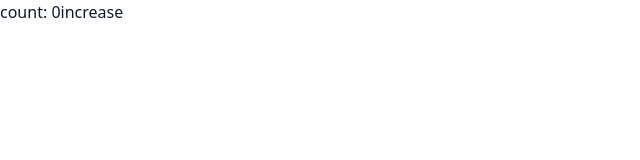
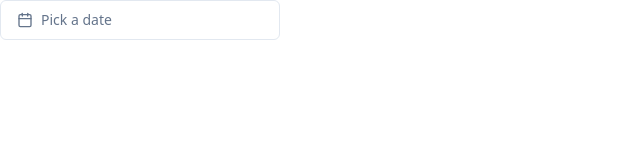
Before and after one commit to angryLid/react-app-startup, a React app: page / in a window 1280 px wide. Shown: the top 160 px of the page, without its empty margins (0-640 px from the left). Built offline with nearby package versions, Linux system fonts and the light colour scheme; the HTML template or start-up script is replaced by a standard one.

Commit message:
add date picker

```diff
--- a/package.json
+++ b/package.json
@@ -9,13 +9,17 @@
     "preview": "vite preview"
   },
   "dependencies": {
+    "@radix-ui/react-popover": "^1.0.6",
+    "@radix-ui/react-slot": "^1.0.2",
     "@reduxjs/toolkit": "^1.9.5",
     "autoprefixer": "^10.4.14",
     "class-variance-authority": "^0.6.0",
     "clsx": "^1.2.1",
+    "date-fns": "^2.30.0",
     "lucide-react": "^0.233.0",
     "postcss": "^8.4.24",
     "react": "^18.2.0",
+    "react-day-picker": "^8.7.1",
     "react-dom": "^18.2.0",
     "react-redux": "^8.0.5",
     "react-router-dom": "^6.6.0",
--- /dev/null
+++ b/src/components/ui/button.tsx
@@ -0,0 +1,55 @@
+import * as React from "react";
+import { Slot } from "@radix-ui/react-slot";
+import { cva, type VariantProps } from "class-variance-authority";
+
+import { cn } from "@/lib/utils";
+
+const buttonVariants = cva(
+  "inline-flex items-center justify-center rounded-md text-sm font-medium transition-colors focus-visible:outline-none focus-visible:ring-2 focus-visible:ring-ring focus-visible:ring-offset-2 disabled:opacity-50 disabled:pointer-events-none ring-offset-background",
+  {
+    variants: {
+      variant: {
+        default: "bg-primary text-primary-foreground hover:bg-primary/90",
+        destructive:
+          "bg-destructive text-destructive-foreground hover:bg-destructive/90",
+        outline:
+          "border border-input hover:bg-accent hover:text-accent-foreground",
+        secondary:
+          "bg-secondary text-secondary-foreground hover:bg-secondary/80",
+        ghost: "hover:bg-accent hover:text-accent-foreground",
+        link: "underline-offset-4 hover:underline text-primary",
+      },
+      size: {
+        default: "h-10 py-2 px-4",
+        sm: "h-9 px-3 rounded-md",
+        lg: "h-11 px-8 rounded-md",
+      },
+    },
+    defaultVariants: {
+      variant: "default",
+      size: "default",
+    },
+  }
+);
+
+export interface ButtonProps
+  extends React.ButtonHTMLAttributes<HTMLButtonElement>,
+    VariantProps<typeof buttonVariants> {
+  asChild?: boolean;
+}
+
+const Button = React.forwardRef<HTMLButtonElement, ButtonProps>(
+  ({ className, variant, size, asChild = false, ...props }, ref) => {
+    const Comp = asChild ? Slot : "button";
+    return (
+      <Comp
+        className={cn(buttonVariants({ variant, size, className }))}
+        ref={ref}
+        {...props}
+      />
+    );
+  }
+);
+Button.displayName = "Button";
+
+export { Button, buttonVariants };
--- /dev/null
+++ b/src/components/ui/calendar.tsx
@@ -0,0 +1,66 @@
+/* eslint-disable @typescript-eslint/no-unsafe-assignment */
+/* eslint-disable react/no-unstable-nested-components */
+"use client";
+
+import * as React from "react";
+import { ChevronLeft, ChevronRight } from "lucide-react";
+import { DayPicker } from "react-day-picker";
+
+import { cn } from "@/lib/utils";
+import { buttonVariants } from "@/components/ui/button";
+
+export type CalendarProps = React.ComponentProps<typeof DayPicker>;
+
+function Calendar({
+  className,
+  classNames,
+  showOutsideDays = true,
+  ...props
+}: CalendarProps) {
+  return (
+    <DayPicker
+      showOutsideDays={showOutsideDays}
+      className={cn("p-3", className)}
+      classNames={{
+        months: "flex flex-col sm:flex-row space-y-4 sm:space-x-4 sm:space-y-0",
+        month: "space-y-4",
+        caption: "flex justify-center pt-1 relative items-center",
+        caption_label: "text-sm font-medium",
+        nav: "space-x-1 flex items-center",
+        nav_button: cn(
+          buttonVariants({ variant: "outline" }),
+          "h-7 w-7 bg-transparent p-0 opacity-50 hover:opacity-100"
+        ),
+        nav_button_previous: "absolute left-1",
+        nav_button_next: "absolute right-1",
+        table: "w-full border-collapse space-y-1",
+        head_row: "flex",
+        head_cell:
+          "text-muted-foreground rounded-md w-9 font-normal text-[0.8rem]",
+        row: "flex w-full mt-2",
+        cell: "text-center text-sm p-0 relative [&:has([aria-selected])]:bg-accent first:[&:has([aria-selected])]:rounded-l-md last:[&:has([aria-selected])]:rounded-r-md focus-within:relative focus-within:z-20",
+        day: cn(
+          buttonVariants({ variant: "ghost" }),
+          "h-9 w-9 p-0 font-normal aria-selected:opacity-100"
+        ),
+        day_selected:
+          "bg-primary text-primary-foreground hover:bg-primary hover:text-primary-foreground focus:bg-primary focus:text-primary-foreground",
+        day_today: "bg-accent text-accent-foreground",
+        day_outside: "text-muted-foreground opacity-50",
+        day_disabled: "text-muted-foreground opacity-50",
+        day_range_middle:
+          "aria-selected:bg-accent aria-selected:text-accent-foreground",
+        day_hidden: "invisible",
+        ...classNames,
+      }}
+      components={{
+        IconLeft: ({ ...props }) => <ChevronLeft className="h-4 w-4" />,
+        IconRight: ({ ...props }) => <ChevronRight className="h-4 w-4" />,
+      }}
+      {...props}
+    />
+  );
+}
+Calendar.displayName = "Calendar";
+
+export { Calendar };
--- /dev/null
+++ b/src/components/ui/popover.tsx
@@ -0,0 +1,31 @@
+"use client";
+
+import * as React from "react";
+import * as PopoverPrimitive from "@radix-ui/react-popover";
+
+import { cn } from "@/lib/utils";
+
+const Popover = PopoverPrimitive.Root;
+
+const PopoverTrigger = PopoverPrimitive.Trigger;
+
+const PopoverContent = React.forwardRef<
+  React.ElementRef<typeof PopoverPrimitive.Content>,
+  React.ComponentPropsWithoutRef<typeof PopoverPrimitive.Content>
+>(({ className, align = "center", sideOffset = 4, ...props }, ref) => (
+  <PopoverPrimitive.Portal>
+    <PopoverPrimitive.Content
+      ref={ref}
+      align={align}
+      sideOffset={sideOffset}
+      className={cn(
+        "z-50 w-72 rounded-md border bg-popover p-4 text-popover-foreground shadow-md outline-none animate-in data-[side=bottom]:slide-in-from-top-2 data-[side=left]:slide-in-from-right-2 data-[side=right]:slide-in-from-left-2 data-[side=top]:slide-in-from-bottom-2",
+        className
+      )}
+      {...props}
+    />
+  </PopoverPrimitive.Portal>
+));
+PopoverContent.displayName = PopoverPrimitive.Content.displayName;
+
+export { Popover, PopoverTrigger, PopoverContent };
--- a/src/pages/index.tsx
+++ b/src/pages/index.tsx
@@ -1,14 +1,44 @@
-import { increment } from "../store/counter";
-import { useAppDispatch, useAppSelector } from "../store/hooks";
+"use client";
 
-export default function () {
-  const dispatch = useAppDispatch();
-  const { value: count } = useAppSelector((s) => s.counter);
+import * as React from "react";
+import { format } from "date-fns";
+import { Calendar as CalendarIcon } from "lucide-react";
+
+import { cn } from "@/lib/utils";
+import { Button } from "@/components/ui/button";
+import { Calendar } from "@/components/ui/calendar";
+import {
+  Popover,
+  PopoverContent,
+  PopoverTrigger,
+} from "@/components/ui/popover";
+
+export function DatePickerDemo() {
+  const [date, setDate] = React.useState<Date>();
 
   return (
-    <div>
-      count: {count}
-      <button onClick={() => dispatch(increment())}>increase</button>
-    </div>
+    <Popover>
+      <PopoverTrigger asChild>
+        <Button
+          variant="outline"
+          className={cn(
+            "w-[280px] justify-start text-left font-normal",
+            !date && "text-muted-foreground"
+          )}
+        >
+          <CalendarIcon className="mr-2 h-4 w-4" />
+          {date ? format(date, "PPP") : <span>Pick a date</span>}
+        </Button>
+      </PopoverTrigger>
+      <PopoverContent className="w-auto p-0">
+        <Calendar
+          mode="single"
+          selected={date}
+          onSelect={setDate}
+          initialFocus
+        />
+      </PopoverContent>
+    </Popover>
   );
 }
+export default DatePickerDemo;
--- a/tailwind.config.js
+++ b/tailwind.config.js
@@ -2,6 +2,7 @@
 module.exports = {
   darkMode: ["class"],
   content: [
+    "./src/**/*.{ts,tsx}",
     './pages/**/*.{ts,tsx}',
     './components/**/*.{ts,tsx}',
     './app/**/*.{ts,tsx}',
```
Also changed, not shown: 1 other file (tests, documents, lock files or other folders).
